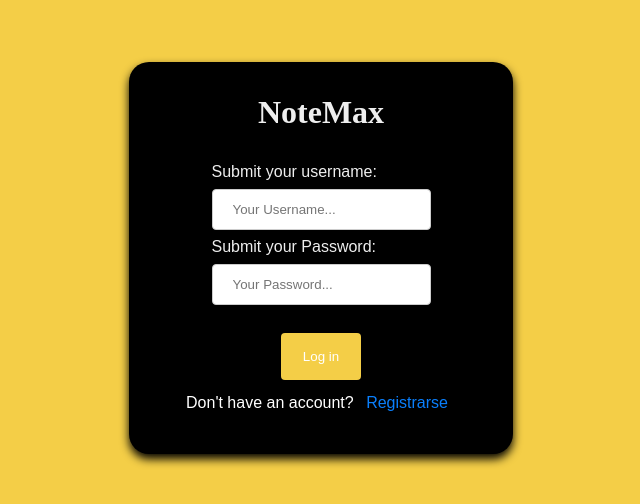
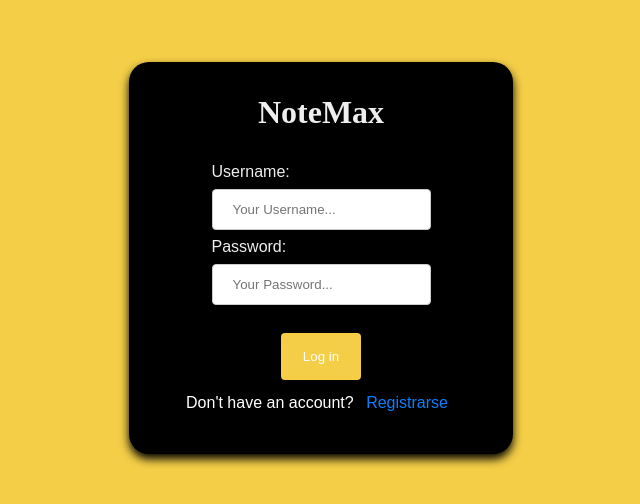
Before and after one commit to AlexRobles00052121/NOTEMAX-WEB, a React (Vite) app in the folder sed-web/: page / in a window 1280 px wide. Shown: the part 142-646 px from the top of the page, without its empty margins (319-959 px from the left). Built offline with nearby package versions, Linux system fonts and the light colour scheme; a web font is replaced by a local one.

Commit message:
add: page no found

```diff
--- a/sed-web/src/components/NotFound/NotFound.css
+++ b/sed-web/src/components/NotFound/NotFound.css
@@ -8,7 +8,7 @@
 }
 
 .error-text {
-    font-size: 2rem;
+    font-size: 42px;
     font-weight: bold;
     color: red;
 }
--- a/sed-web/src/components/NotFound/NotFound.jsx
+++ b/sed-web/src/components/NotFound/NotFound.jsx
@@ -4,7 +4,7 @@ import './NotFound.css';
 const NotFound = () => {
   return (
     <div className="container">
-      <p className="error-text">Página no encontrada</p>
+      <p className="error-text">404 Página no encontrada</p>
     </div>
   );
 };
--- a/sed-web/src/page/AuthStyle.css
+++ b/sed-web/src/page/AuthStyle.css
@@ -34,6 +34,7 @@
     color: #eee;
     flex-direction: column;
     font-family: 'Hammersmith One', sans-serif;
+
 }
 
 p {
--- a/sed-web/src/page/Login/Login.jsx
+++ b/sed-web/src/page/Login/Login.jsx
@@ -10,7 +10,7 @@ export function Login() {
     const navigate = useNavigate();
 
     const handleLogin = () => {
-        if (username === 'usuario' && password === 'contraseña') {
+        if (username === 'usuario' && password === 'password') {
             const userData={
                 name : username,
                 password : password
@@ -34,7 +34,7 @@ export function Login() {
                         value={username}
                         onChange={(e) => setUsername(e.target.value)}
                     >
-                        Submit your username:
+                        Username:
                     </InputField>
 
                     <InputField
@@ -46,7 +46,7 @@ export function Login() {
                         onChange={(e) => setPassword(e.target.value)}
 
                     >
-                        Submit your Password:
+                        Password:
                     </InputField>
                 </form>
 
--- a/sed-web/src/page/Register/Register.jsx
+++ b/sed-web/src/page/Register/Register.jsx
@@ -6,6 +6,7 @@ export function Registrer() {
         <section className='login-registrer'>
             <div className='container-form' >
                 <form className='my-form'>
+                    <h1 className='title-form'>NoteMax</h1>
                     <InputField
                         type="text"
                         id="5"
@@ -45,7 +46,7 @@ export function Registrer() {
                     type="submit"
                     id="9"
                     name="submit"
-                    value="submit"
+                    value="Register"
                 >
                 </InputField>
                 <p>Already have and acount?<Link className='navLogin' to="/">Iniciar sesion</Link></p>
```
